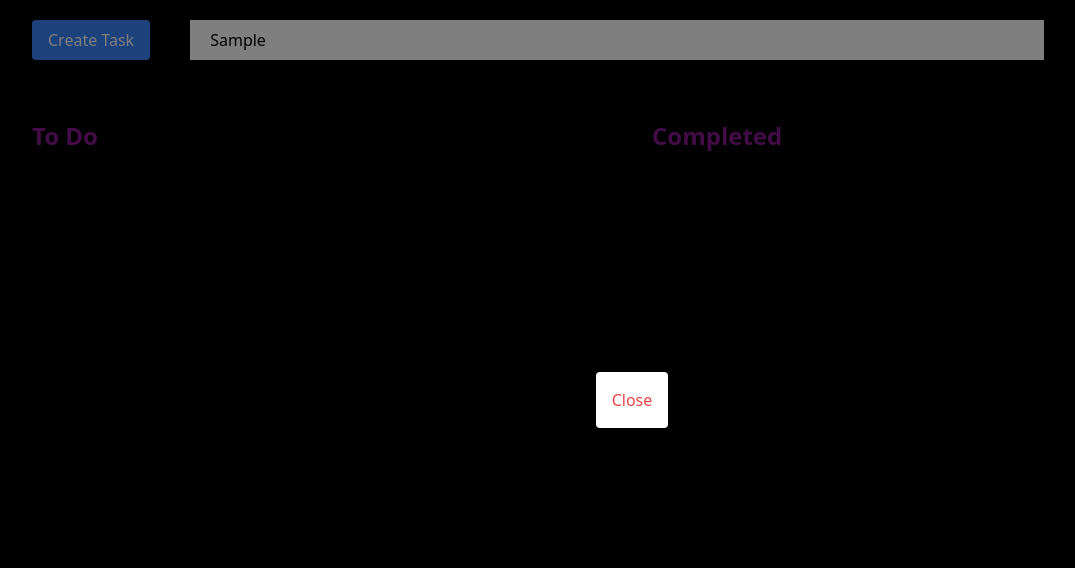
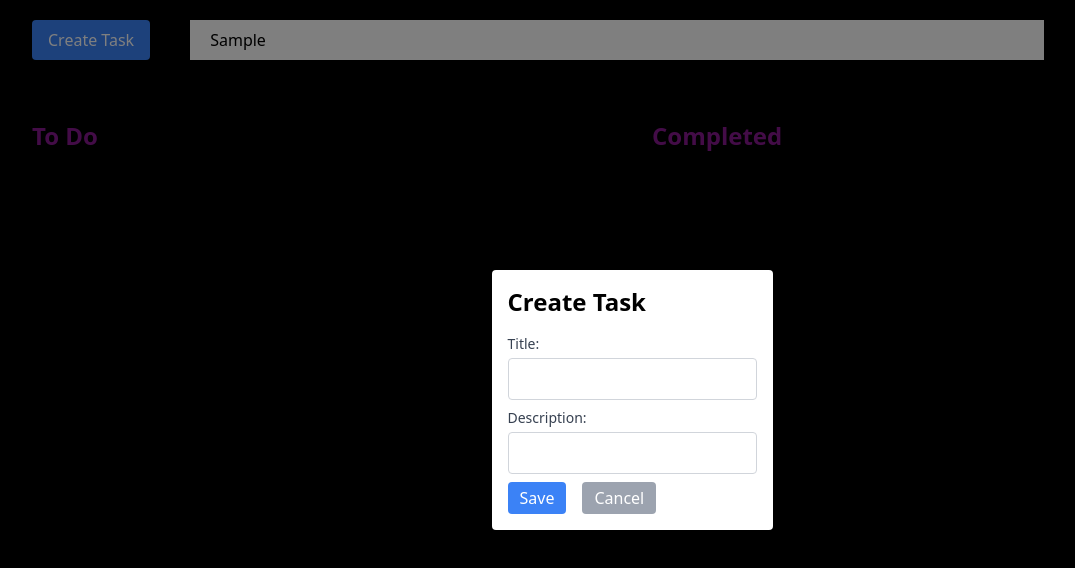
Before and after one commit to mdbudnick/todo-nextjs, a Next.js app: page / in a window 1280 px wide. Both pictures are taken after typing "Sample" into the empty fields and a click on the button "Create Task". Shown: the top 568 px of the page, without its empty margins (8-1083 px from the left). Built offline with nearby package versions, Linux system fonts and the light colour scheme.

Commit message:
Logic for CreateTask component

```diff
--- a/app/components/CreateTask.tsx
+++ b/app/components/CreateTask.tsx
@@ -1,19 +1,98 @@
-import React from 'react'
+import React, { useState } from 'react'
 
 interface CreateTaskProps {
   onClose: () => void
+  onSave: (newTask: { title: string; description: string }) => void
 }
 
-const CreateTask: React.FC<CreateTaskProps> = ({ onClose }) => {
+const CreateTask: React.FC<CreateTaskProps> = ({ onClose, onSave }) => {
+  const [title, setTitle] = useState('')
+  const [description, setDescription] = useState('')
+  const [error, setError] = useState('')
+
+  const handleTitleChange = (e: React.ChangeEvent<HTMLInputElement>) => {
+    setTitle(e.target.value)
+    setError('')
+  }
+
+  const handleDescriptionChange = (e: React.ChangeEvent<HTMLInputElement>) => {
+    setDescription(e.target.value)
+    setError('')
+  }
+
+  const handleSave = () => {
+    if (!title || title.length > 100) {
+      setError('Title must be between 1 and 100 characters.')
+      return
+    }
+
+    if (description.length > 250) {
+      setError('Description can only be up to 250 characters.')
+      return
+    }
+
+    onSave({ title, description })
+    onClose()
+  }
+
+  const handleCancel = () => {
+    // Close the window without saving
+    onClose()
+  }
+
   return (
     <div className="fixed inset-0 z-50 flex items-center justify-center">
       <div className="bg-white p-4 rounded">
-        {/* ... Your form and input fields ... */}
+        <h2 className="text-2xl font-bold mb-4">Create Task</h2>
 
-        {/* Close button */}
-        <button className="text-red-500" onClick={onClose}>
-          Close
-        </button>
+        <div className="mb-2">
+          <label
+            htmlFor="title"
+            className="block text-sm font-medium text-gray-700"
+          >
+            Title:
+          </label>
+          <input
+            type="text"
+            id="title"
+            value={title}
+            onChange={handleTitleChange}
+            className="mt-1 p-2 border border-gray-300 rounded w-full"
+          />
+        </div>
+
+        <div className="mb-2">
+          <label
+            htmlFor="description"
+            className="block text-sm font-medium text-gray-700"
+          >
+            Description:
+          </label>
+          <input
+            type="text"
+            id="description"
+            value={description}
+            maxLength={250}
+            onChange={handleDescriptionChange}
+            className="mt-1 p-2 border border-gray-300 rounded w-full"
+          />
+        </div>
+        {error && <p className="text-red-500 mb-2">{error}</p>}
+
+        <div className="flex items-center space-x-4">
+          <button
+            onClick={handleSave}
+            className="px-3 py-1 bg-blue-500 text-white rounded"
+          >
+            Save
+          </button>
+          <button
+            onClick={handleCancel}
+            className="px-3 py-1 bg-gray-400 text-white rounded"
+          >
+            Cancel
+          </button>
+        </div>
       </div>
     </div>
   )
--- a/app/components/TasksList.tsx
+++ b/app/components/TasksList.tsx
@@ -25,16 +25,18 @@ const initialTasks: Task[] = [
   },
 ]
 
+let TASK_ID_GENERATOR = 1000
+
 const TasksList: React.FC<TasksListProps> = () => {
   const [tasks, setTasks] = useState<Task[]>(initialTasks)
   const [searchQuery, setSearchQuery] = useState<string>('')
   const [showCreateTask, setShowCreateTask] = useState(false)
   const filteredTasks = searchQuery
     ? tasks.filter(
-      (task) =>
-        task.title.toLowerCase().includes(searchQuery.toLowerCase()) ||
-        task.description.toLowerCase().includes(searchQuery.toLowerCase()),
-    )
+        (task) =>
+          task.title.toLowerCase().includes(searchQuery.toLowerCase()) ||
+          task.description?.toLowerCase().includes(searchQuery.toLowerCase()),
+      )
     : tasks
   const completedTasks = filteredTasks.filter((task) => task.completed)
   const incompleteTasks = filteredTasks.filter((task) => !task.completed)
@@ -47,12 +49,23 @@ const TasksList: React.FC<TasksListProps> = () => {
     )
   }
 
-  const handleCreateTaskClick = () => {
+  const handleOpenCreateTask = () => {
     setShowCreateTask(true)
   }
 
   const handleCloseCreateTask = () => {
     setShowCreateTask(false)
+  }
+
+  const handleCreate = (newTask: Task) => {
+    const { id, title, description, completed } = newTask
+    tasks.unshift({
+      id: id ?? ++TASK_ID_GENERATOR,
+      title,
+      description: description ?? '',
+      completed: completed ?? false,
+    })
+    setTasks(tasks)
   }
 
   const onUpdateTask = (
@@ -76,14 +89,16 @@ const TasksList: React.FC<TasksListProps> = () => {
       <div className="w-100">
         <button
           className="left-10 top-10 mr-10 ml-10 bg-blue-500 text-white px-4 py-2 rounded"
-          onClick={handleCreateTaskClick}
+          onClick={handleOpenCreateTask}
         >
           Create Task
         </button>
         {showCreateTask && (
           <div className="fixed inset-0 bg-black opacity-50 z-50"></div>
         )}
-        {showCreateTask && <CreateTask onClose={handleCloseCreateTask} />}
+        {showCreateTask && (
+          <CreateTask onSave={handleCreate} onClose={handleCloseCreateTask} />
+        )}
         <input
           type="text"
           placeholder="Search tasks..."
--- a/app/types/Task.ts
+++ b/app/types/Task.ts
@@ -1,8 +1,8 @@
 interface Task {
-  id: string | number
+  id?: string | number
   title: string
-  description: string
-  completed: boolean
+  description?: string
+  completed?: boolean
 }
 
 const expectedTypes: Record<string, string[]> = {
```
